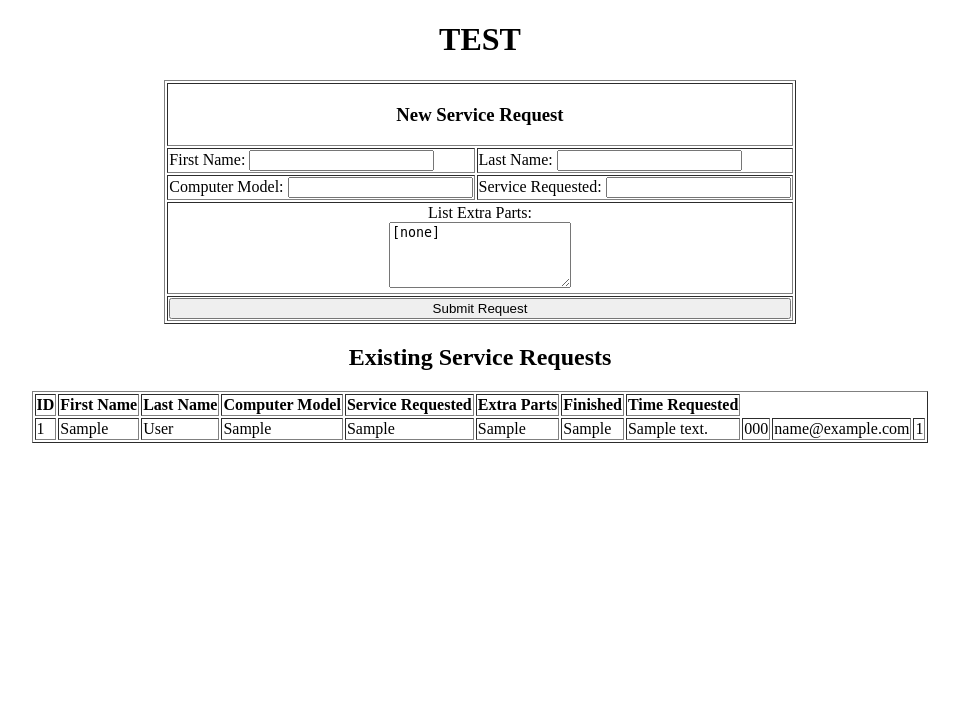
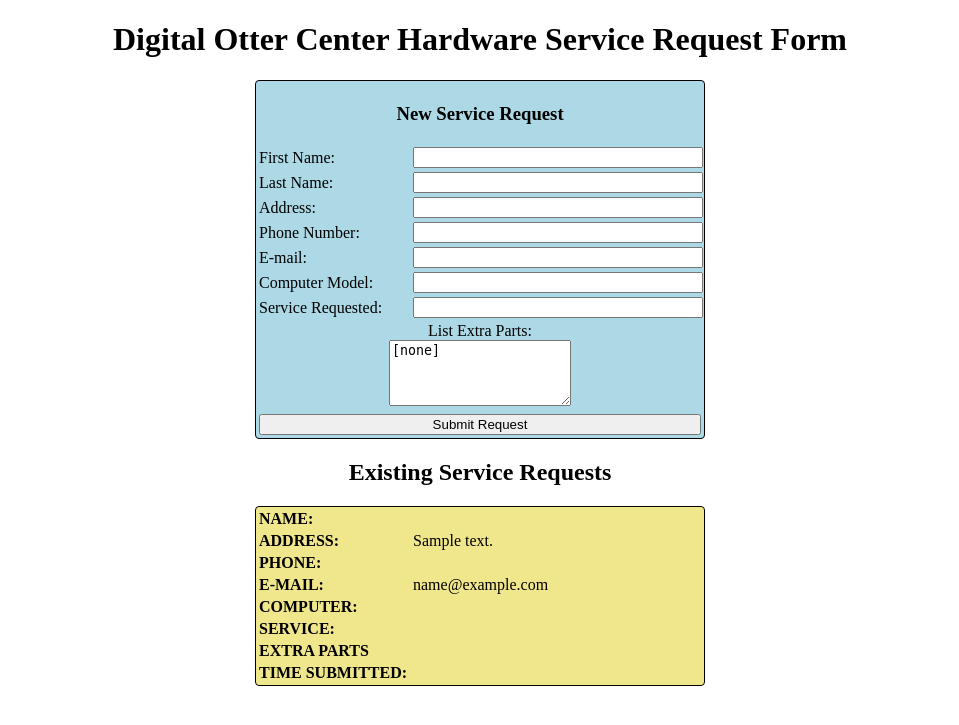
Before and after one commit to SpencerBelleau/DOC_HardwareServiceRequestDatabase, a PHP site: page / in a window 1280 px wide. Shown: the top 725 px of the page, without its empty margins (160-1119 px from the left). Run offline with PHP 8.4, Linux system fonts and the light colour scheme; tables that the repository leaves empty or names only in its code hold one stand-in row (values such as "Sample post"); data that the repository does not hold is empty.

Commit message:
Changed a bunch of stuff, now creates a somewhat working system. Needs proper login screen.

```diff
--- a/Index.php
+++ b/Index.php
@@ -5,9 +5,20 @@
 
 	if (isset($_POST['submission']))
 	{
-		echo "New submission made";
-		$com2 = "INSERT INTO DOC_Hardware_Records (firstName, lastName, computerModel, serviceRequested, extraParts, complete) VALUES (:firstName, :lastName, :computerModel, :serviceRequested, :extraParts, 0)";
-		executeSQL_Safe_U($com2, $dbConn, ":firstName", $_POST['firstName'], ":lastName", $_POST['lastName'], ":computerModel", $_POST['computerModel'], ":serviceRequested", $_POST['serviceRequested'], ":extraParts", $_POST['extraParts']);
+		if($_POST['submission'] == "New")
+		{
+			echo "New submission made";
+			$com2 = "INSERT INTO DOC_Hardware_Records (firstName, lastName, address, phoneNumber, email, computerModel, serviceRequested, extraParts, complete) VALUES (:firstName, :lastName, :address, :phoneNumber, :email, :computerModel, :serviceRequested, :extraParts, 0)";
+			executeSQL_Safe_U($com2, $dbConn, ":firstName", $_POST['firstName'], ":lastName", $_POST['lastName'], ":address", $_POST['address'], ":phoneNumber", $_POST['phoneNumber'], ":email", $_POST['email'], ":computerModel", $_POST['computerModel'], ":serviceRequested", $_POST['serviceRequested'], ":extraParts", $_POST['extraParts']);
+		}else if($_POST['submission'] == "Complete"){
+			echo "Service ticket " . $_POST['serviceID'] . " updated.";
+			$com2 = "UPDATE DOC_Hardware_Records SET complete=2 WHERE serviceID=:id";
+			executeSQL_Safe_U($com2, $dbConn, ":id", $_POST['serviceID']);
+		}else if($_POST['submission'] == "Open"){
+			echo "Service ticket " . $_POST['serviceID'] . " updated.";
+			$com2 = "UPDATE DOC_Hardware_Records SET complete=1 WHERE serviceID=:id";
+			executeSQL_Safe_U($com2, $dbConn, ":id", $_POST['serviceID']);
+		}
 	}
 ?>
 <!DOCTYPE html>
@@ -18,33 +29,76 @@
 	table{
 		margin-left:auto;
 		margin-right:auto;
+		border:1px solid black;
+		border-radius:4px;
+		width:450px;
 	}
 </style>
 <body>
-<h1>TEST</h1>
+<h1>Digital Otter Center Hardware Service Request Form</h1>
 
-<table border=1>
+<table style="background-color:lightblue">
 	<form method="post">
-	<input type="hidden" name="submission" val="true">
+	<input type="hidden" name="submission" value="New">
 	<tr>
 		<td colspan=2>
 			<h3 style="text-align:center">New Service Request</h3>
 		</td>
 	</tr>
 	<tr>
-		<td>
-			First Name: <input type="text" name="firstName">
+		<td style="width:150px">
+			First Name:
 		</td>
 		<td>
-			Last Name: <input type="text" name="lastName">
+			<input style="width:98%" type="text" name="firstName">
 		</td>
 	</tr>
 	<tr>
-		<td>
-			Computer Model: <input type="text" name="computerModel">
+		<td style="width:150px">
+			Last Name:
 		</td>
 		<td>
-			Service Requested: <input type="text" name="serviceRequested">
+			<input style="width:98%" type="text" name="lastName">
+		</td>
+	</tr>
+	<tr>
+		<td style="width:150px">
+			Address:
+		</td>
+		<td>
+			<input style="width:98%" type="text" name="address">
+		</td>
+	</tr>
+	<tr>
+		<td style="width:150px">
+			Phone Number:
+		</td>
+		<td>
+			<input style="width:98%" type="text" name="phoneNumber">
+		</td>
+	</tr>
+	<tr>
+		<td style="width:150px">
+			E-mail:
+		</td>
+		<td>
+			<input style="width:98%" type="text" name="email">
+		</td>
+	</tr>
+	<tr>
+		<td style="width:150px">
+			Computer Model:
+		</td>
+		<td>
+			<input style="width:98%" type="text" name="computerModel">
+		</td>
+	</tr>
+	<tr>
+		<td style="width:150px">
+			Service Requested:
+		</td>
+		<td>
+			<input style="width:98%" type="text" name="serviceRequested">
 		</td>
 	</tr>
 	<tr>
@@ -62,18 +116,36 @@
 
 <?php
 	echo '<h2> Existing Service Requests </h2>';
-	$com1 = "SELECT * FROM DOC_Hardware_Records";
+	$com1 = "SELECT * FROM DOC_Hardware_Records ORDER BY complete ASC, requestTime ASC";
 	$fetched = executeSQL($com1, $dbConn);
 	foreach($fetched as $a)
 	{
+		drawTicket($a);
+		echo '<br/>';
+		/*
 		if($a['complete'] == 0)
 		{
-			$a['complete'] = "false";
+			$col = "style='background-color:LightCoral'";
 		}else{
-			$a['complete'] = "true";
+			$col = "style='background-color:LimeGreen'";
 		}
+		echo '<table border=1>';
+		echo '<tr><td ' . $col . '>' . $a['firstName'] . '</td><td ' . $col . '>' . $a['lastName'] . '</td></tr>';
+		echo '<tr><td colspan=2 ' . $col . '>' . $a['address'] . '</td></tr>';
+		echo '<tr><td ' . $col . '>' . $a['phoneNumber'] . '</td><td ' . $col . '>' . $a['email'] . '</td></tr>';
+		echo '<tr><td ' . $col . '>' . $a['computerModel'] . '</td><td ' . $col . '>' . $a['serviceRequested'] . '</td></tr>';
+		echo '<tr><td colspan=2 ' . $col . '>' . $a['extraParts'] . '</td></tr>';
+		if($a['complete'] == 0)
+		{
+			echo '<tr><form method="post"><td colspan=2>';
+			echo '<input type="hidden" name="submission" value="Update">';
+			echo '<input type="hidden" value="'. $a['serviceID'] .'" name="serviceID">';
+			echo '<input style="width:100%" type="submit" value="Complete">';
+			echo '</td></form></tr>';
+		}
+		echo '</table>';*/
 	}
-	SQLTable($fetched, array("ID", "First Name", "Last Name", "Computer Model", "Service Requested", "Extra Parts", "Finished", "Time Requested"));
+	//SQLTable($fetched, array("ID", "First Name", "Last Name", "Computer Model", "Service Requested", "Extra Parts", "Finished", "Time Requested"));
 ?>
 
 </body>
--- a/snippets/utils.php
+++ b/snippets/utils.php
@@ -16,4 +16,46 @@
 		$t = sha1($input);
 		return substr($t, 0, $length);
 	}
+
+	function drawTicket($row)
+	{
+		if($row['complete'] == 0)
+		{
+			$col = "style='background-color:LightCoral'";
+		}else if ($row['complete'] == 2){
+			$col = "style='background-color:LimeGreen'";
+		}else{
+			$col = "style='background-color:Khaki'";
+		}
+		echo '<table ' . $col . '>';
+		echo '<tr><td style="width:150px"><b>NAME:</b></td><td> ' . $row['firstName'] . " " . $row['lastName'] . '</td></tr>';
+		echo '<tr><td style="width:150px"><b>ADDRESS:</b></td><td> ' . $row['address'] . '</td></tr>';
+		echo '<tr><td style="width:150px"><b>PHONE:</b></td><td> ' . $row['phoneNumber'] . '</td></tr>';
+		echo '<tr><td style="width:150px"><b>E-MAIL:</b></td><td> ' . $row['email'] . '</td></tr>';
+		echo '<tr><td style="width:150px"><b>COMPUTER:</b></td><td> ' . $row['computerModel'] . '</td></tr>';
+		echo '<tr><td style="width:150px"><b>SERVICE:</b></td><td> ' . $row['serviceRequested'] . '</td></tr>';
+		echo '<tr><td colspan=2><b>EXTRA PARTS</b><br/>' . $row['extraParts'] . '</td></tr>';
+		echo '<tr><td style="width:150px"><b>TIME SUBMITTED:</b></td><td> ' . $row['requestTime'] . '</td></tr>';
+		if($row['complete'] == 0)
+		{
+			echo '<tr><form method="post"><td style="width:50%">';
+			echo '<input type="hidden" name="submission" value="Open">';
+			echo '<input type="hidden" value="'. $row['serviceID'] .'" name="serviceID">';
+			echo '<input style="width:100%" type="submit" value="Open">';
+			echo '</td></form>';
+
+			echo '<form method="post"><td style="width:50%">';
+			echo '<input type="hidden" name="submission" value="Complete">';
+			echo '<input type="hidden" value="'. $row['serviceID'] .'" name="serviceID">';
+			echo '<input style="width:100%" type="submit" value="Complete">';
+			echo '</td></form></tr>';
+		}else if($row['complete'] == 1){
+			echo '<tr><form method="post"><td colspan=2>';
+			echo '<input type="hidden" name="submission" value="Complete">';
+			echo '<input type="hidden" value="'. $row['serviceID'] .'" name="serviceID">';
+			echo '<input style="width:100%" type="submit" value="Complete">';
+			echo '</td></form></tr>';
+		}
+		echo '</table>';
+	}
 ?>
```
